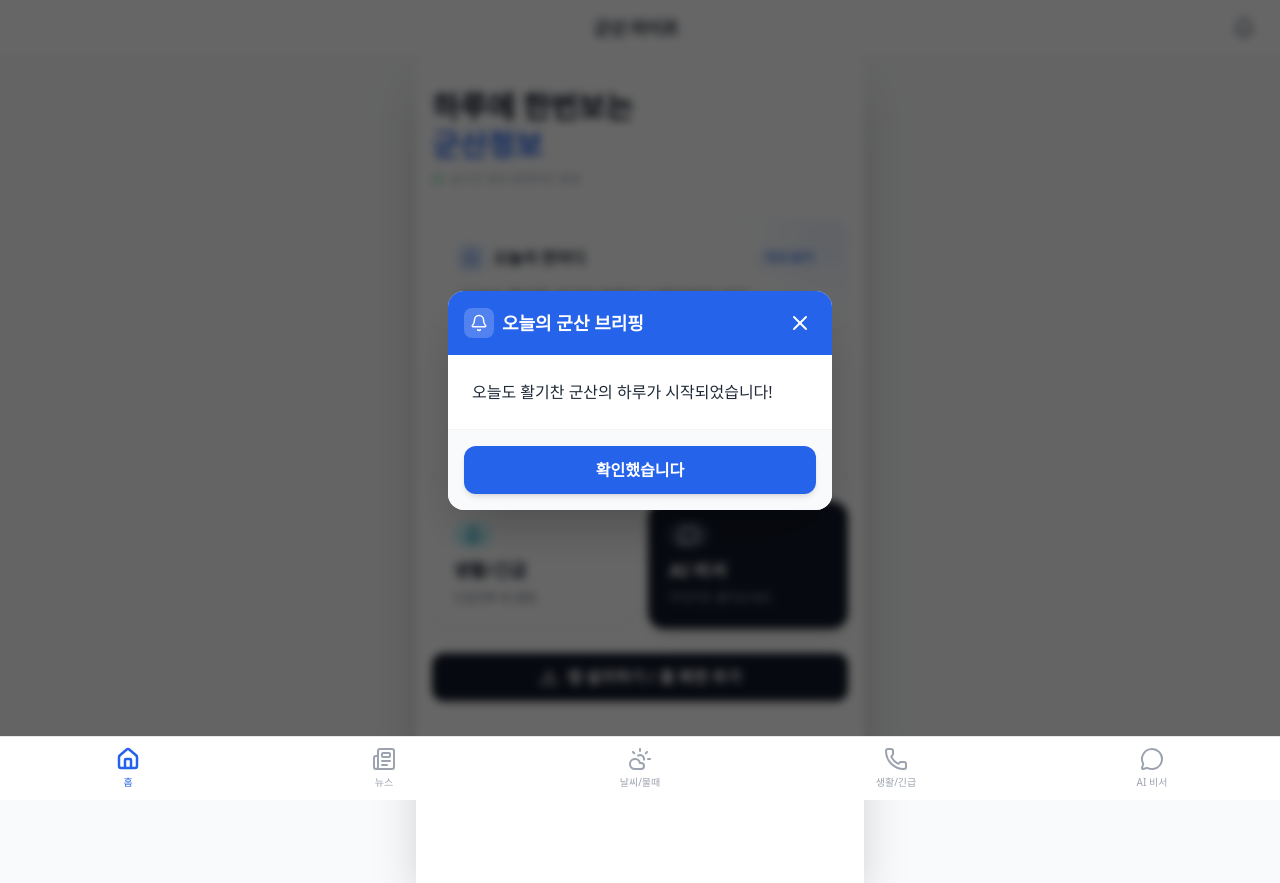
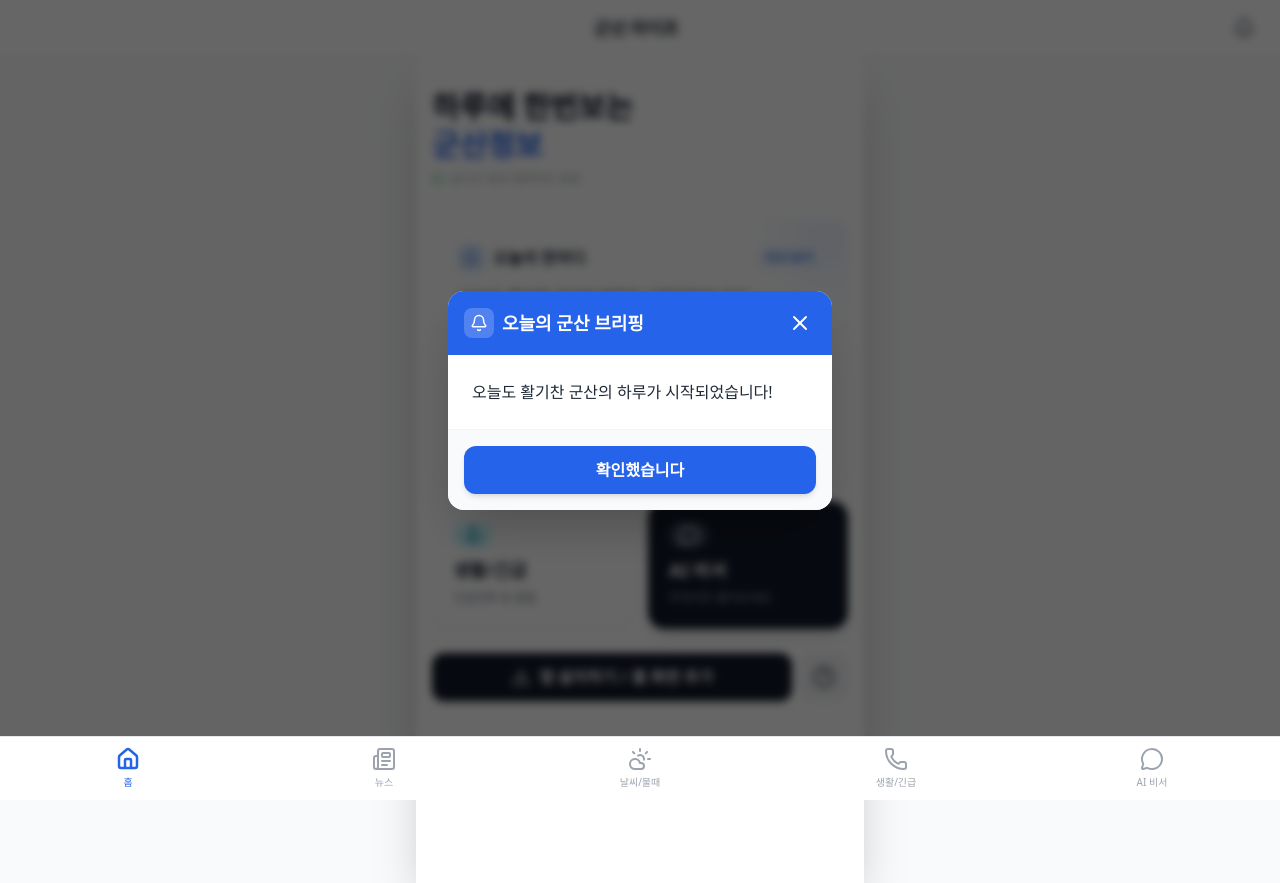
Before and after one commit to kiminmug/kiminmug-gunsan-life, a React (Vite) app: page / in a window 1280 px wide. Built offline with nearby package versions, Linux system fonts and the light colour scheme; no server answers.

Commit message:
Update InstallPWA to include guide modal and in-app browser logic

```diff
--- a/components/InstallPWA.tsx
+++ b/components/InstallPWA.tsx
@@ -1,103 +1,98 @@
 
 import React, { useState, useEffect } from 'react';
-import { Download, Share, PlusSquare, X, Smartphone } from 'lucide-react';
+import { Download, HelpCircle, ExternalLink } from 'lucide-react';
+import InstallGuideModal from './InstallGuideModal';
 
 const InstallPWA: React.FC = () => {
     const [deferredPrompt, setDeferredPrompt] = useState<any>(null);
-    const [showIOSInstructions, setShowIOSInstructions] = useState(false);
-    const [isIOS, setIsIOS] = useState(false);
+    const [showGuide, setShowGuide] = useState(false);
     const [isStandalone, setIsStandalone] = useState(false);
+    const [isInAppBrowser, setIsInAppBrowser] = useState(false);
+    const [activeGuideTab, setActiveGuideTab] = useState<'ANDROID' | 'IOS' | 'KAKAOTALK'>('ANDROID');
 
     useEffect(() => {
-        // Check if running on iOS
-        const iOS = /iPad|iPhone|iPod/.test(navigator.userAgent) && !(window as any).MSStream;
-        setIsIOS(iOS);
-
-        // Check if already installed/standalone
+        // 1. Check if already installed
         const isStandaloneMode = window.matchMedia('(display-mode: standalone)').matches || (window.navigator as any).standalone;
         setIsStandalone(isStandaloneMode);
 
-        // Capture install prompt event
+        // 2. Capture install prompt event (Android/Chrome)
         const handler = (e: any) => {
             e.preventDefault();
             setDeferredPrompt(e);
         };
+        window.addEventListener('beforeinstallprompt', handler);
 
-        window.addEventListener('beforeinstallprompt', handler);
+        // 3. Detect In-App Browser (Kakao, Naver, etc.)
+        const userAgent = navigator.userAgent.toLowerCase();
+        const isKakao = userAgent.includes('kakaotalk');
+        const isInApp = isKakao || userAgent.includes('naver') || userAgent.includes('instagram') || userAgent.includes('line');
+
+        setIsInAppBrowser(isInApp);
+        if (isKakao) setActiveGuideTab('KAKAOTALK');
+        else if (/iphone|ipad|ipod/.test(userAgent)) setActiveGuideTab('IOS');
+        else setActiveGuideTab('ANDROID');
+
+        // 4. Auto-redirect attempt for Android KakaoTalk to Chrome
+        if (isKakao && /android/i.test(userAgent)) {
+            // This intent trick tries to open the current URL in an external browser (Chrome)
+            // Not always guaranteed but worth a shot.
+            // We won't auto-trigger to avoid being annoying, but we will use it on button click.
+        }
 
         return () => window.removeEventListener('beforeinstallprompt', handler);
     }, []);
 
-    const handleInstallClick = async () => {
-        if (deferredPrompt) {
+    const handleMainButtonClick = async () => {
+        if (isInAppBrowser) {
+            // Attempt to break out of in-app browser on Android
+            const userAgent = navigator.userAgent.toLowerCase();
+            if (/android/i.test(userAgent)) {
+                const currentUrl = window.location.href.replace(/^https?:\/\//, '');
+                // Intent scheme to open in Chrome
+                window.location.href = `intent://${currentUrl}#Intent;scheme=https;package=com.android.chrome;end`;
+            } else {
+                setShowGuide(true);
+            }
+        } else if (deferredPrompt) {
             deferredPrompt.prompt();
             const { outcome } = await deferredPrompt.userChoice;
             if (outcome === 'accepted') {
                 setDeferredPrompt(null);
             }
-        } else if (isIOS) {
-            setShowIOSInstructions(true);
         } else {
-            // Fallback for desktop/other browsers not supporting the event directly or already installed logic
-            alert("브라우저 메뉴에서 '앱 설치' 또는 '홈 화면에 추가'를 선택해주세요.");
+            setShowGuide(true);
         }
     };
 
-    if (isStandalone) return null; // Don't show if already installed
+    if (isStandalone) return null;
 
     return (
         <>
-            <button
-                onClick={handleInstallClick}
-                className="flex items-center justify-center gap-2 w-full bg-gray-900 text-white font-bold py-3 px-4 rounded-xl shadow-md active:scale-95 transition-all mt-6"
-            >
-                <Download size={20} />
-                {isIOS ? '앱 다운로드 (iPhone)' : '앱 설치하기 / 홈 화면 추가'}
-            </button>
+            <div className="flex gap-2 mt-6">
+                <button
+                    onClick={handleMainButtonClick}
+                    className={`flex-1 flex items-center justify-center gap-2 font-bold py-3 px-4 rounded-xl shadow-md active:scale-95 transition-all
+            ${isInAppBrowser ? 'bg-yellow-400 text-yellow-900 border border-yellow-500' : 'bg-gray-900 text-white'}
+          `}
+                >
+                    {isInAppBrowser ? <ExternalLink size={20} /> : <Download size={20} />}
+                    {isInAppBrowser ? '다른 브라우저로 열기' : '앱 설치하기 / 홈 화면 추가'}
+                </button>
 
-            {/* iOS Instructions Modal */}
-            {showIOSInstructions && (
-                <div className="fixed inset-0 z-50 flex items-end sm:items-center justify-center bg-black/60 backdrop-blur-sm p-4 animate-[fadeIn_0.3s_ease-out]">
-                    <div className="bg-white rounded-2xl w-full max-w-sm overflow-hidden relative animate-[slideUp_0.3s_ease-out]">
-                        <div className="p-4 bg-gray-50 border-b border-gray-100 flex justify-between items-center">
-                            <h3 className="font-bold text-lg flex items-center gap-2">
-                                <Smartphone size={20} className="text-blue-600" /> iPhone 설치 방법
-                            </h3>
-                            <button onClick={() => setShowIOSInstructions(false)} className="p-1 rounded-full hover:bg-gray-200">
-                                <X size={20} />
-                            </button>
-                        </div>
-                        <div className="p-6 space-y-4">
-                            <p className="text-gray-600 text-sm">아이폰은 다음 방법으로 홈 화면에 추가할 수 있습니다.</p>
+                <button
+                    onClick={() => setShowGuide(true)}
+                    className="flex items-center justify-center bg-gray-100 text-gray-600 p-3 rounded-xl hover:bg-gray-200 transition-colors"
+                    aria-label="설치 방법 보기"
+                >
+                    <HelpCircle size={24} />
+                </button>
+            </div>
 
-                            <div className="flex items-start gap-4 p-3 bg-blue-50 rounded-xl">
-                                <div className="bg-white p-2 rounded-lg shadow-sm">
-                                    <Share size={24} className="text-blue-600" />
-                                </div>
-                                <div className="text-sm">
-                                    <span className="font-bold block text-gray-800">1. 공유 버튼 터치</span>
-                                    <span className="text-gray-500">브라우저 하단의 공유 아이콘을 눌러주세요.</span>
-                                </div>
-                            </div>
-
-                            <div className="flex items-start gap-4 p-3 bg-blue-50 rounded-xl">
-                                <div className="bg-white p-2 rounded-lg shadow-sm">
-                                    <PlusSquare size={24} className="text-blue-600" />
-                                </div>
-                                <div className="text-sm">
-                                    <span className="font-bold block text-gray-800">2. 홈 화면에 추가</span>
-                                    <span className="text-gray-500">메뉴 목록에서 '홈 화면에 추가'를 선택하세요.</span>
-                                </div>
-                            </div>
-                        </div>
-                        <div className="p-4 bg-gray-50 text-center">
-                            <button onClick={() => setShowIOSInstructions(false)} className="text-blue-600 font-bold text-sm">
-                                닫기
-                            </button>
-                        </div>
-                    </div>
-                </div>
-            )}
+            <InstallGuideModal
+                isOpen={showGuide}
+                onClose={() => setShowGuide(false)}
+                defaultTab={activeGuideTab}
+            />
         </>
     );
 };
```
